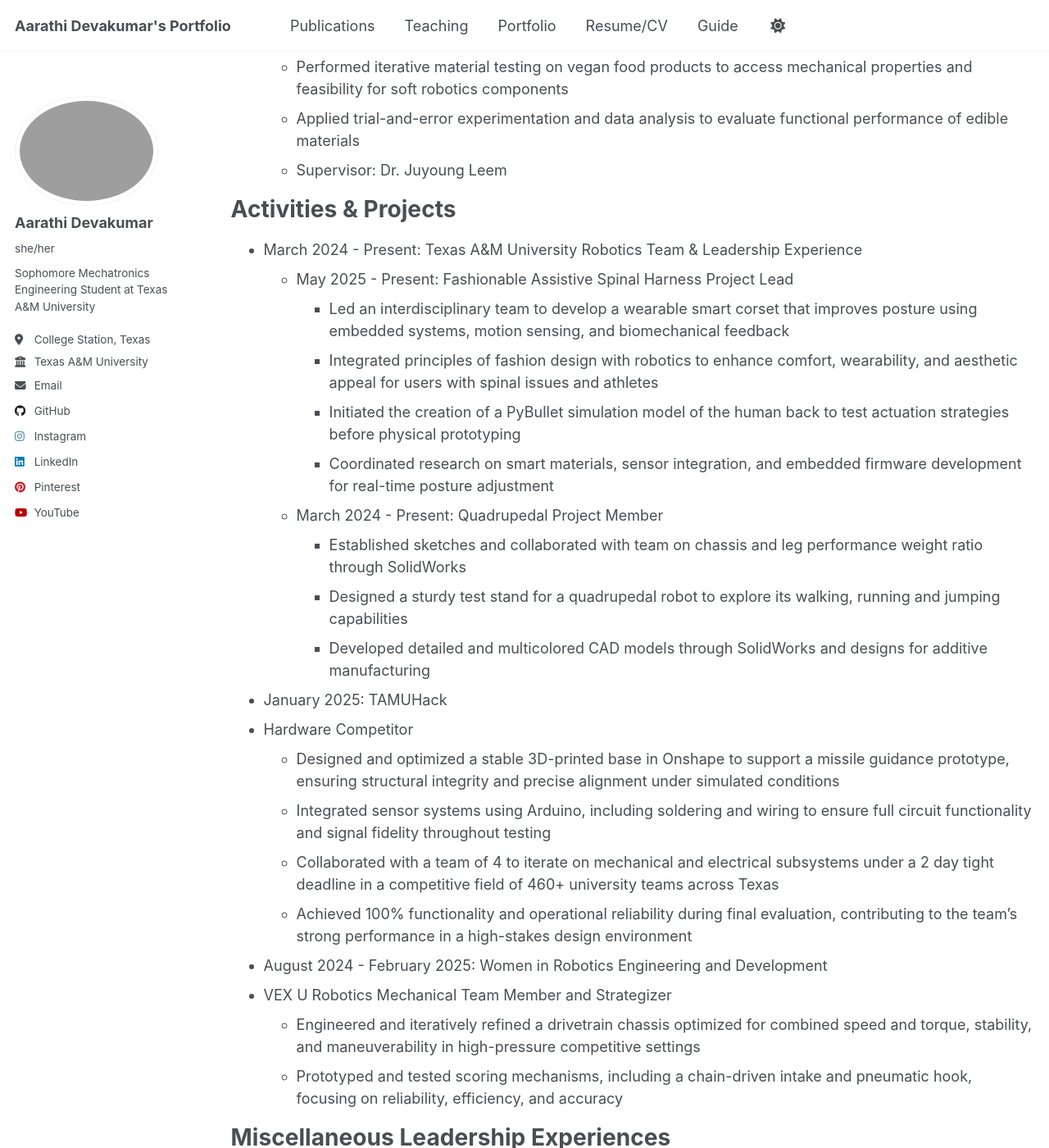
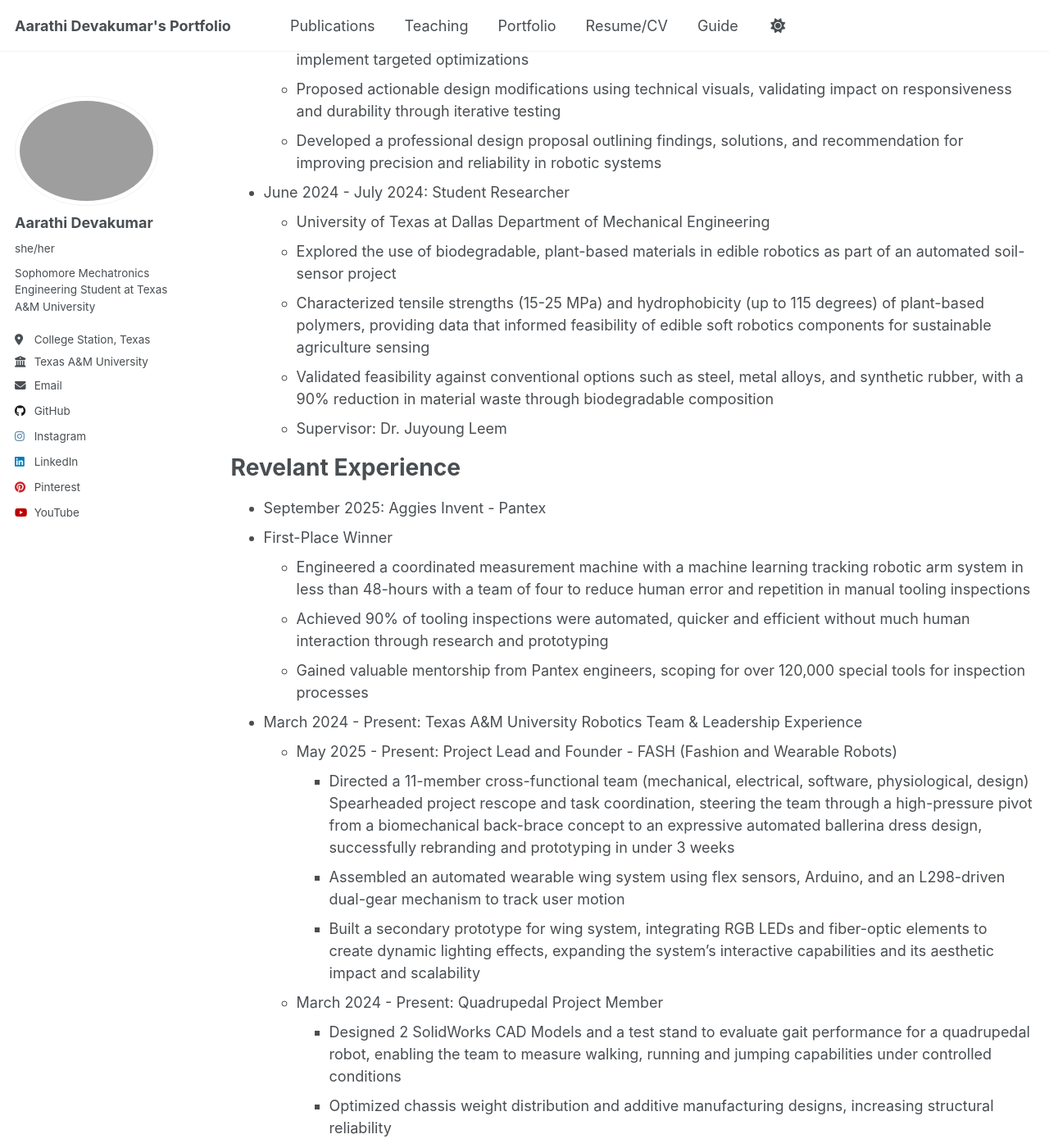
Before and after one commit to LoverSwiftieArt/aarathi.devakumar, a Jekyll site: the page built from _pages/cv.md, in a window 1280 px wide and 1400 px high, scrolled down 1266 px. Shown: the whole window at 82% size. Built offline with Jekyll 4.4.1, drawn with Linux system fonts in a browser that asks for light colours; a script that is not in the unit is left out; some of the changed text lies outside the part shown.

Commit message:
Update cv.md

```diff
--- a/_pages/cv.md
+++ b/_pages/cv.md
@@ -11,14 +11,21 @@ redirect_from:
 
 Education
 ======
-* B.S. in Mechatronics Engineering, Texas A&M University, College Station, 2028
-  * Minor(s): Mathematics
-  * GPA: 3.87
-  * Activities and Organizations: Texas A&M University Robotics Team & Leadership Experience, Theta Tau Xi Gamma, Women in Robotics Engineering & Development, The Boring Company Dig' Em Aggies, Society of Women Engineers (SWE), Society of Mechatronics Engineering Technology (SOMTECH), American Society of Mechanical Engineers (ASME)
+* B.S. in Multidisciplinary Engineering Technology - Mechatronics, Texas A&M University, College Station, 2028
+  * Minor(s): Mathematics, Embedded Systems Integration
+  * GPA: 3.656
+  * Activities and Organizations: Texas A&M University Robotics Leadership and Experience Team (TURTLE), Theta Tau Co-Ed Engineering Fraternity, Women in Robotics Engineering & Development (WIRED), Society of Women Engineers (SWE), Society of Mechatronics Engineering Technology (SOMTECH), American Society of Mechanical Engineers (ASME), Autodesk Ambassadorship Program, USDA Science Influencers
 
-Relevant Experience
+Research/Internship Experience
 ======
-* July 2025 - Present: Mechanical Engineering Intern
+* August 2025 - December 2025: Space Robotics Manipulator Researcher
+  * Texas A&M Department of Aerospace Engineering SpaceCraft VR
+  * Modeled space arm manipulators (Canadarm2) through SpaceTeams Pro to analyze forward and inverse kinematics
+  * Researched and compared control algorithms (Jacobian based) to evaluate accuracy and efficiency in redundant manipulators
+  * Investigated human-robot control simulations, references and interfaces for teleoperation and autonomous execution in ROS and Python mouse and keyboard inputs, supporting future extravehicular activity and on-orbiting service applications
+  * Supervisor: Dr. Gregory Chamitoff
+
+* July 2025 - August 2025: Mechanical Engineering Intern
   * Endeavr Institute
   * Designed a hitch-compatible autonomous delivery module with weatherproof housing and thermal control to protect home-cooked meals
   * Developed a cushioned ejection system and secure containment to safety deploy food and medical supplies onto varied terrains
@@ -34,45 +41,51 @@ Relevant Experience
   * Developed a professional design proposal outlining findings, solutions, and recommendation for improving precision and reliability in robotic systems
 
 * June 2024 - July 2024: Student Researcher
-  * University of Texas at Dallas
+  * University of Texas at Dallas Department of Mechanical Engineering
   * Explored the use of biodegradable, plant-based materials in edible robotics as part of an automated soil-sensor project
-  * Conducted tensile strength and hydrophobicity tests to compare edible vs. conventional non-edible materials
-  * Performed iterative material testing on vegan food products to access mechanical properties and feasibility for soft robotics components
-  * Applied trial-and-error experimentation and data analysis to evaluate functional performance of edible materials
+  * Characterized tensile strengths (15-25 MPa) and hydrophobicity (up to 115 degrees) of plant-based polymers, providing data that informed feasibility of edible soft robotics components for sustainable agriculture sensing
+  * Validated feasibility against conventional options such as steel, metal alloys, and synthetic rubber, with a 90% reduction in material waste through biodegradable composition
   * Supervisor: Dr. Juyoung Leem
 
-Activities & Projects
+Revelant Experience
 ======
+* September 2025: Aggies Invent - Pantex
+* First-Place Winner
+  * Engineered a coordinated measurement machine with a machine learning tracking robotic arm system in less than 48-hours with a team of four to reduce human error and repetition in manual tooling inspections
+  * Achieved 90% of tooling inspections were automated, quicker and efficient without much human interaction through research and prototyping
+  * Gained valuable mentorship from Pantex engineers, scoping for over 120,000 special tools for inspection processes
+
 * March 2024 - Present: Texas A&M University Robotics Team & Leadership Experience
-  * May 2025 - Present: Fashionable Assistive Spinal Harness Project Lead
-    * Led an interdisciplinary team to develop a wearable smart corset that improves posture using embedded systems, motion sensing, and biomechanical feedback
-    * Integrated principles of fashion design with robotics to enhance comfort, wearability, and aesthetic appeal for users with spinal issues and athletes
-    * Initiated the creation of a PyBullet simulation model of the human back to test actuation strategies before physical prototyping
-    * Coordinated research on smart materials, sensor integration, and embedded firmware development for real-time posture adjustment
+  * May 2025 - Present: Project Lead and Founder - FASH (Fashion and Wearable Robots)
+    * Directed a 11-member cross-functional team (mechanical, electrical, software, physiological, design)
+Spearheaded project rescope and task coordination, steering the team through a high-pressure pivot from a biomechanical back-brace concept to an expressive automated ballerina dress design, successfully rebranding and prototyping in under 3 weeks
+    * Assembled an automated wearable wing system using flex sensors, Arduino, and an L298-driven dual-gear mechanism to track user motion
+    * Built a secondary prototype for wing system, integrating RGB LEDs and fiber-optic elements to create dynamic lighting effects, expanding the system’s interactive capabilities and its aesthetic impact and scalability
   * March 2024 - Present: Quadrupedal Project Member
-    * Established sketches and collaborated with team on chassis and leg performance weight ratio through SolidWorks
-    * Designed a sturdy test stand for a quadrupedal robot to explore its walking, running and jumping capabilities
-    * Developed detailed and multicolored CAD models through SolidWorks and designs for additive manufacturing
+    * Designed 2 SolidWorks CAD Models and a test stand to evaluate gait performance for a quadrupedal robot, enabling the team to measure walking, running and jumping capabilities under controlled conditions
+    * Optimized chassis weight distribution and additive manufacturing designs, increasing structural reliability
 
 * January 2025: TAMUHack
 * Hardware Competitor
-  * Designed and optimized a stable 3D-printed base in Onshape to support a missile guidance prototype, ensuring structural integrity and precise alignment under simulated conditions
-  * Integrated sensor systems using Arduino, including soldering and wiring to ensure full circuit functionality and signal fidelity throughout testing
-  * Collaborated with a team of 4 to iterate on mechanical and electrical subsystems under a 2 day tight deadline in a competitive field of 460+ university teams across Texas
-  * Achieved 100% functionality and operational reliability during final evaluation, contributing to the team's strong performance in a high-stakes design environment
+  * Designed & optimized a stable 3D-printed base in Onshape to support a missile guidance prototype, ensuring structural integrity & precise alignment under simulated conditions
+  * Integrated Arduino-based sensor systems with soldered circuits to maintain full functionality and signal fidelity, iterating mechanical and electrical subsystems with a team of 4 under a 48-hour deadline
+  * Achieved 85% functionality & operational reliability during final evaluation, contributing to the team's strong performance in a high-stakes design environment
 
 * August 2024 - February 2025: Women in Robotics Engineering and Development
 * VEX U Robotics Mechanical Team Member and Strategizer
   * Engineered and iteratively refined a drivetrain chassis optimized for combined speed and torque, stability, and maneuverability in high-pressure competitive settings
   * Prototyped and tested scoring mechanisms, including a chain-driven intake and pneumatic hook, focusing on reliability, efficiency, and accuracy
 
-Miscellaneous Leadership Experiences
+Leadership Experiences
 ======
 * August 2025 - Present: Theta Tau Xi Gamma Professional Engineering Fraternity
-* Tailgate Committee Member
+  * December 2025 - Present: Retreat Coordinator and Regional Director
+  * August 2025 - December 2025: Tailgate Committee Member
+    * Collaborated with a group of six to manage engaging activities during two football games
+    * Invited a Forbes 30 Under 30 Fashion AI Company to sponsor event, saving over $300 in food and materials to entertain guests
 
 * March 2025: Texas Science and Engineering Fair
-* Judge
+* Volunteer Judge
   * Served as a state-level judge for middle school robotics and machine intelligence projects, evaluating technical innovation, functionality, and real-world application
   * Collaborated with 6 judges to assess projects using standardized rubrics focused on design quality, creativity, and overall presentation
   * Provided constructive feedback to student teams, encouraging constant improvement and continued engagement in STEM disciplines
```
